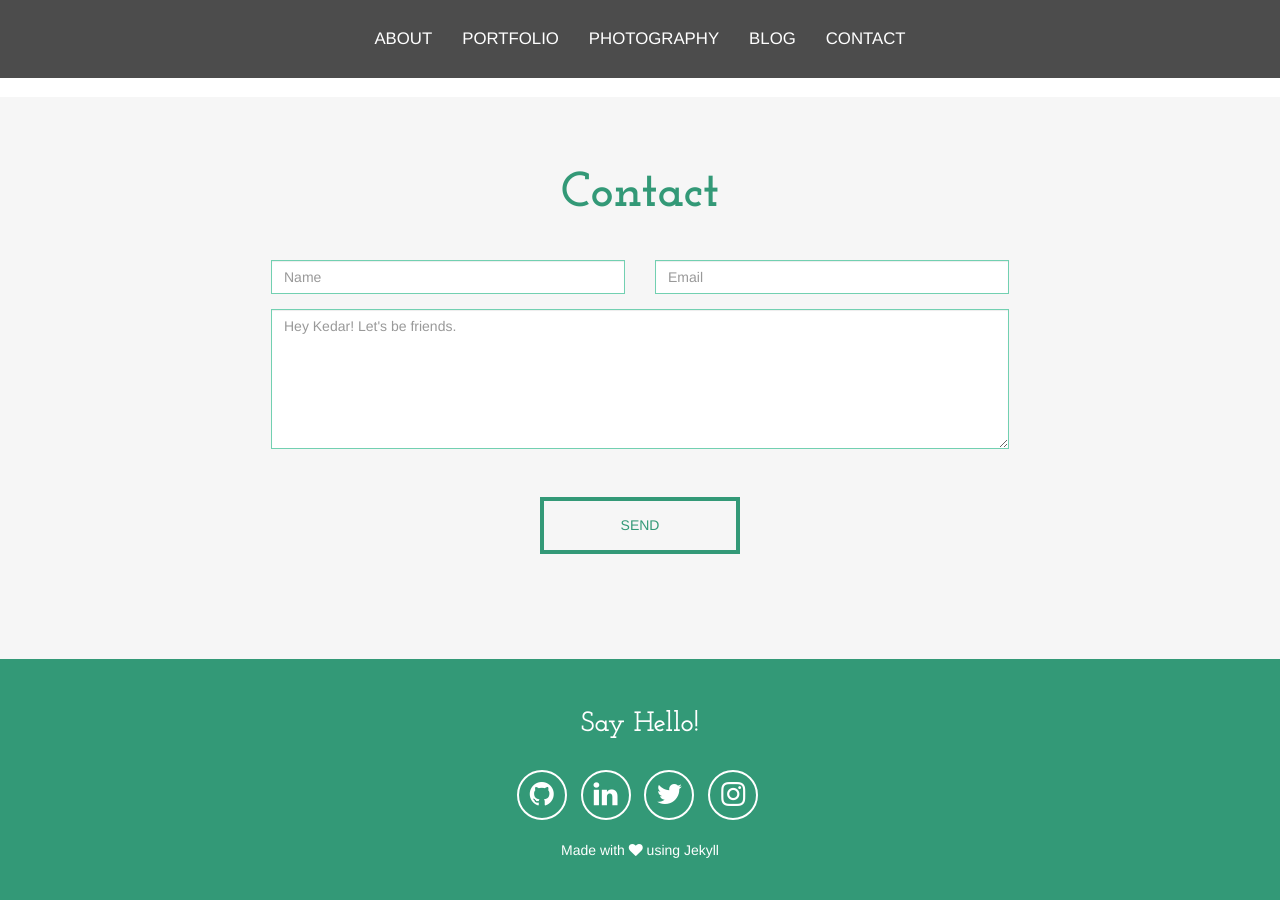
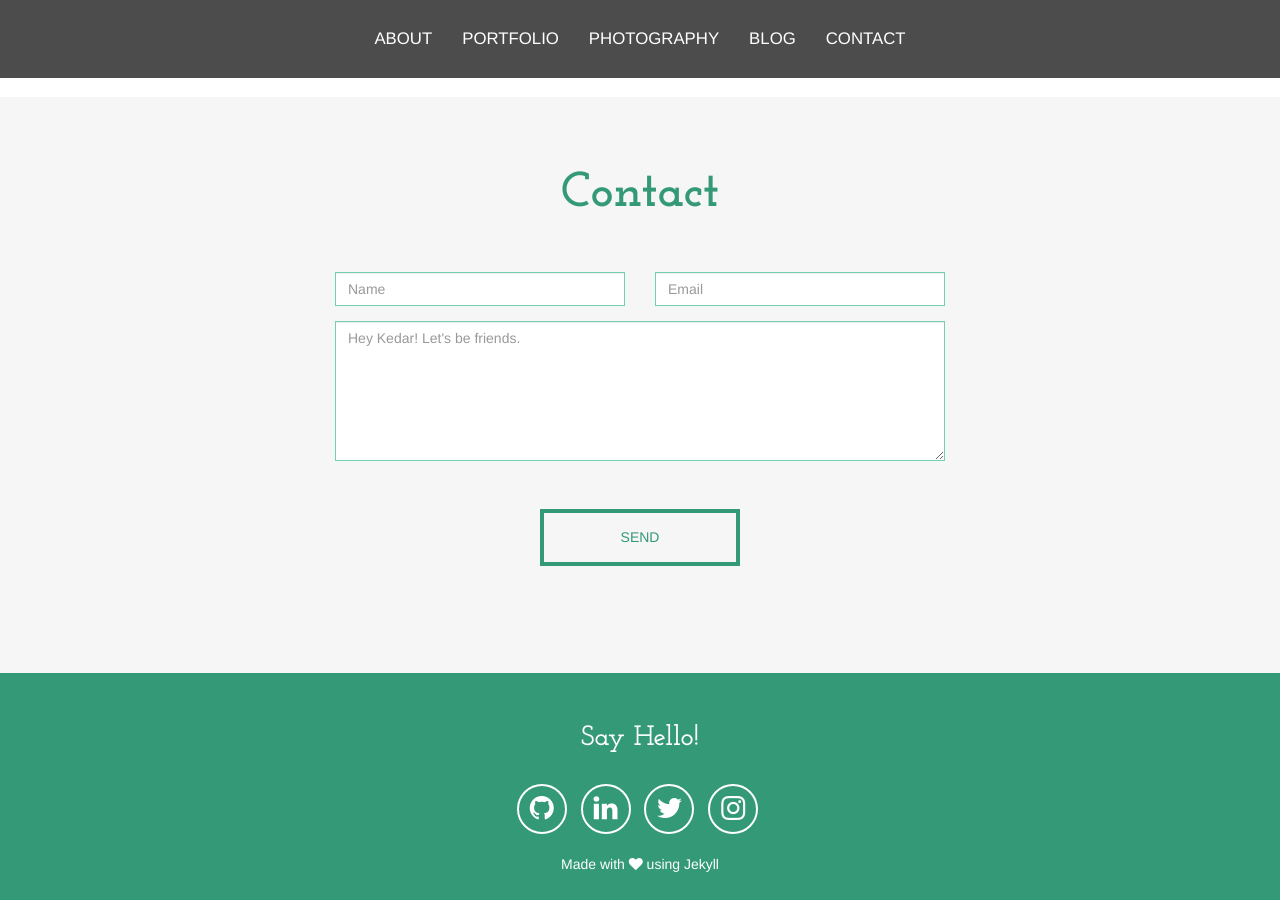
Before and after one commit to kedarjoyner/thinkful-portfolio, a Jekyll site: the page built from index.html, in a window 1280 px wide and 900 px high, scrolled down 2837 px. Built offline with Jekyll 4.4.1, drawn with Linux system fonts in a browser that asks for light colours; nearby versions of some CDN libraries.

Commit message:
change lg contact columns

```diff
--- a/_includes/contact.html
+++ b/_includes/contact.html
@@ -1,13 +1,13 @@
 
 <section id="contact" class="contact-me page-style">
-  <div class="container-fluid form-container">
+  <div class="container-fluid">
     <div class="row">
         <div class="col-lg-12 text-center">
             <h1>Contact</h1>
         </div>
     </div>
-    <div class="row">
-    <div class="col-md-12 contact-form">
+    <div class="row block-padding">
+    <div class="col-md-6 col-md-offset-3 col-lg-6 col-lg-offset-3 contact-form">
       <form id="contact" class="form" role="form" action="//formspree.io/kedarjoyner@gmail.com"
             method="POST">
         <div class="row">
--- a/_sass/_contact.scss
+++ b/_sass/_contact.scss
@@ -1,12 +1,5 @@
 .contact-me {
 
-  .form-container {
-    width: 60%;
-  }
-  .contact-form {
-    margin-top: 30px;
-    margin-bottom: 40px;
-  }
   .input-style {
     border-radius: 0;
     -webkit-border-radius: 0;
@@ -23,11 +16,3 @@
     height: 10em;
   }
 }
-
-/* Small Devices, Tablets */
-   @media only screen and (max-width : 768px) {
-     .contact-me > .form-container {
-       width: 95%;
-     }
-
-   }
```
